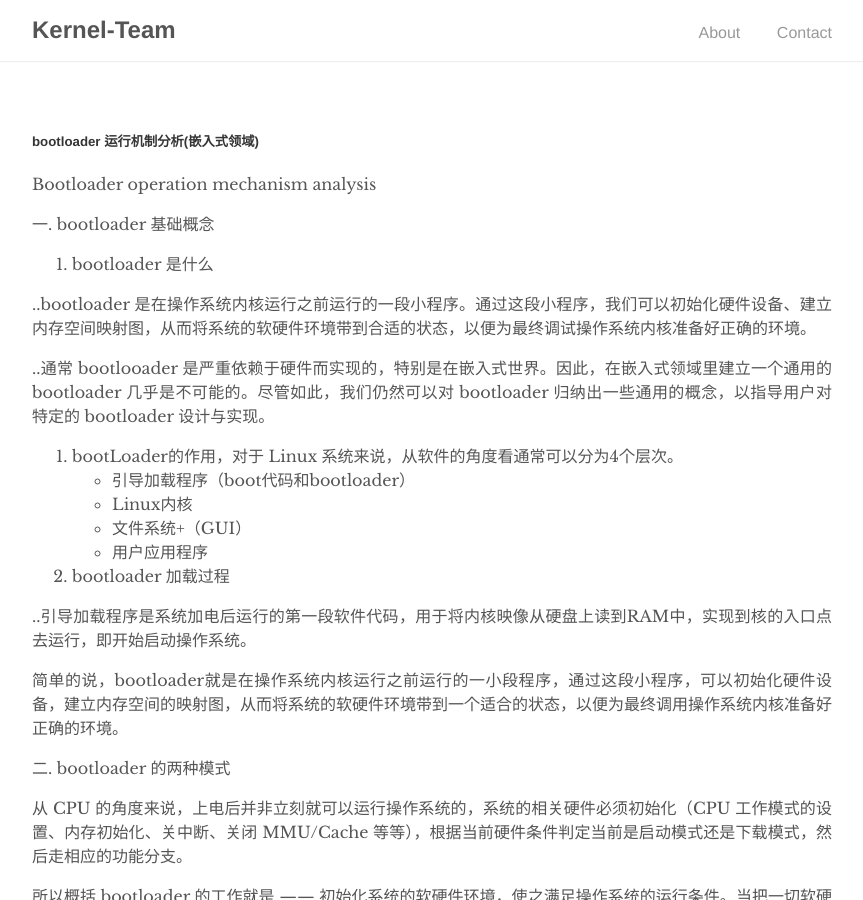
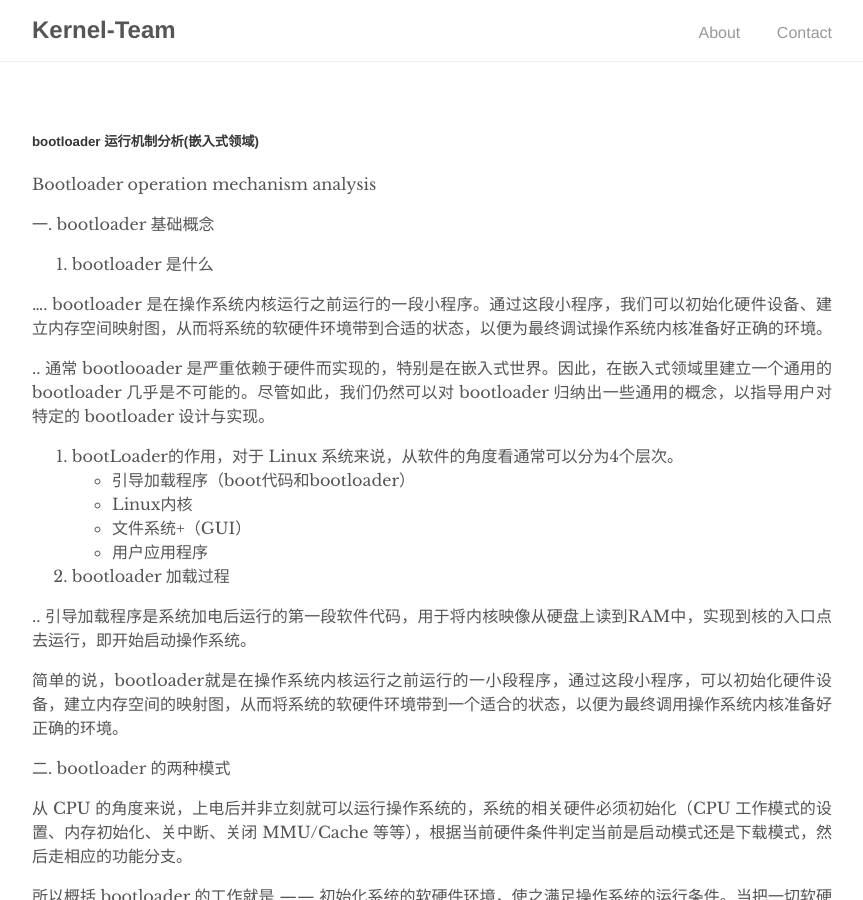
Before and after one commit to Kernel-Team/Kernel-Team.github.io, a Jekyll site: the page built from _posts/2019-07-19-Bootloader-operation-mechanism-analysis.md, in a window 1280 px wide and 900 px high. Shown: the whole window, without its empty margins (208-1071 px from the left). Built offline with Jekyll 4.4.1, drawn with Linux system fonts in a browser that asks for light colours.

Commit message:
fix summary

```diff
--- a/_posts/2019-07-19-Bootloader-operation-mechanism-analysis.md
+++ b/_posts/2019-07-19-Bootloader-operation-mechanism-analysis.md
@@ -17,9 +17,9 @@ Bootloader operation mechanism analysis
 
 1. bootloader 是什么
 
-..bootloader 是在操作系统内核运行之前运行的一段小程序。通过这段小程序，我们可以初始化硬件设备、建立内存空间映射图，从而将系统的软硬件环境带到合适的状态，以便为最终调试操作系统内核准备好正确的环境。
+.... bootloader 是在操作系统内核运行之前运行的一段小程序。通过这段小程序，我们可以初始化硬件设备、建立内存空间映射图，从而将系统的软硬件环境带到合适的状态，以便为最终调试操作系统内核准备好正确的环境。
 
-..通常 bootlooader 是严重依赖于硬件而实现的，特别是在嵌入式世界。因此，在嵌入式领域里建立一个通用的 bootloader 几乎是不可能的。尽管如此，我们仍然可以对 bootloader 归纳出一些通用的概念，以指导用户对特定的 bootloader 设计与实现。
+.. 通常 bootlooader 是严重依赖于硬件而实现的，特别是在嵌入式世界。因此，在嵌入式领域里建立一个通用的 bootloader 几乎是不可能的。尽管如此，我们仍然可以对 bootloader 归纳出一些通用的概念，以指导用户对特定的 bootloader 设计与实现。
 
 2. bootLoader的作用，对于 Linux 系统来说，从软件的角度看通常可以分为4个层次。
 	- 引导加载程序（boot代码和bootloader）
@@ -29,7 +29,7 @@ Bootloader operation mechanism analysis
 
 3. bootloader 加载过程
 
-..引导加载程序是系统加电后运行的第一段软件代码，用于将内核映像从硬盘上读到RAM中，实现到核的入口点去运行，即开始启动操作系统。
+.. 引导加载程序是系统加电后运行的第一段软件代码，用于将内核映像从硬盘上读到RAM中，实现到核的入口点去运行，即开始启动操作系统。
 
 简单的说，bootloader就是在操作系统内核运行之前运行的一小段程序，通过这段小程序，可以初始化硬件设备，建立内存空间的映射图，从而将系统的软硬件环境带到一个适合的状态，以便为最终调用操作系统内核准备好正确的环境。
 
```
